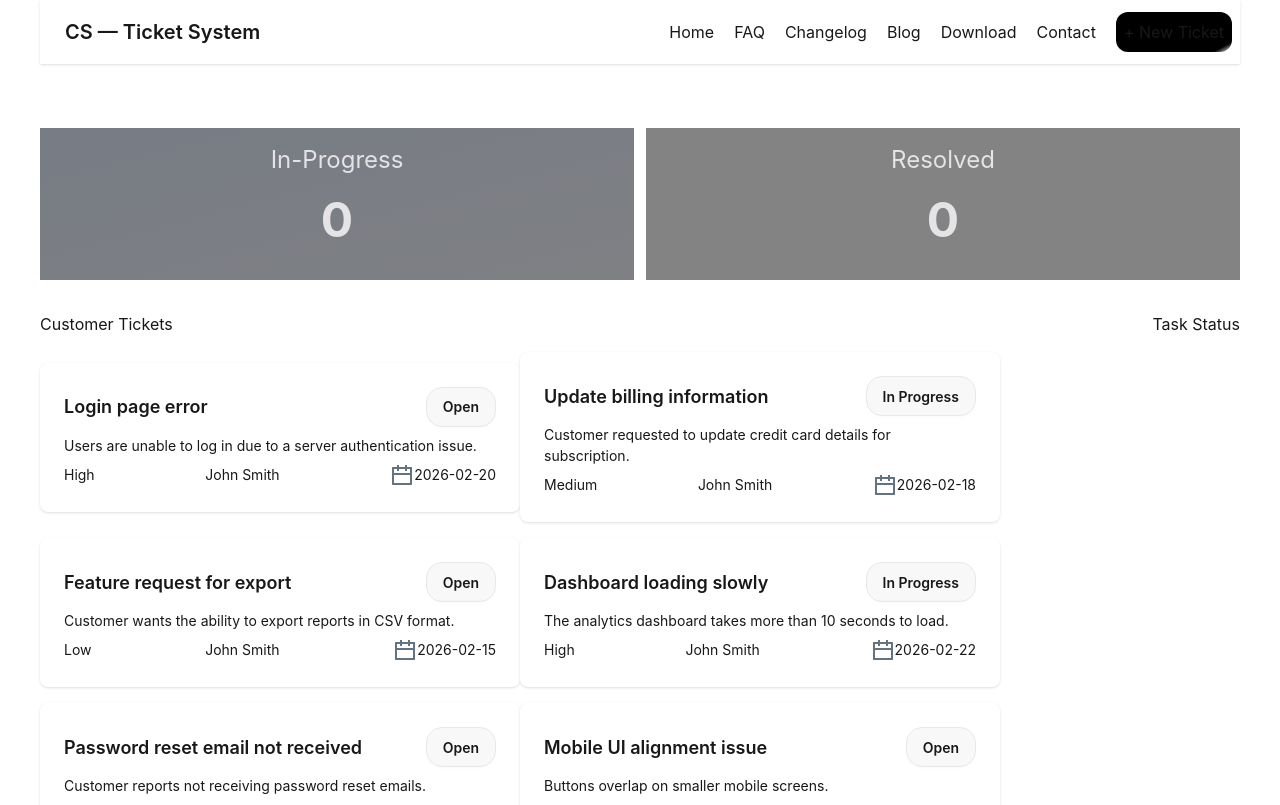
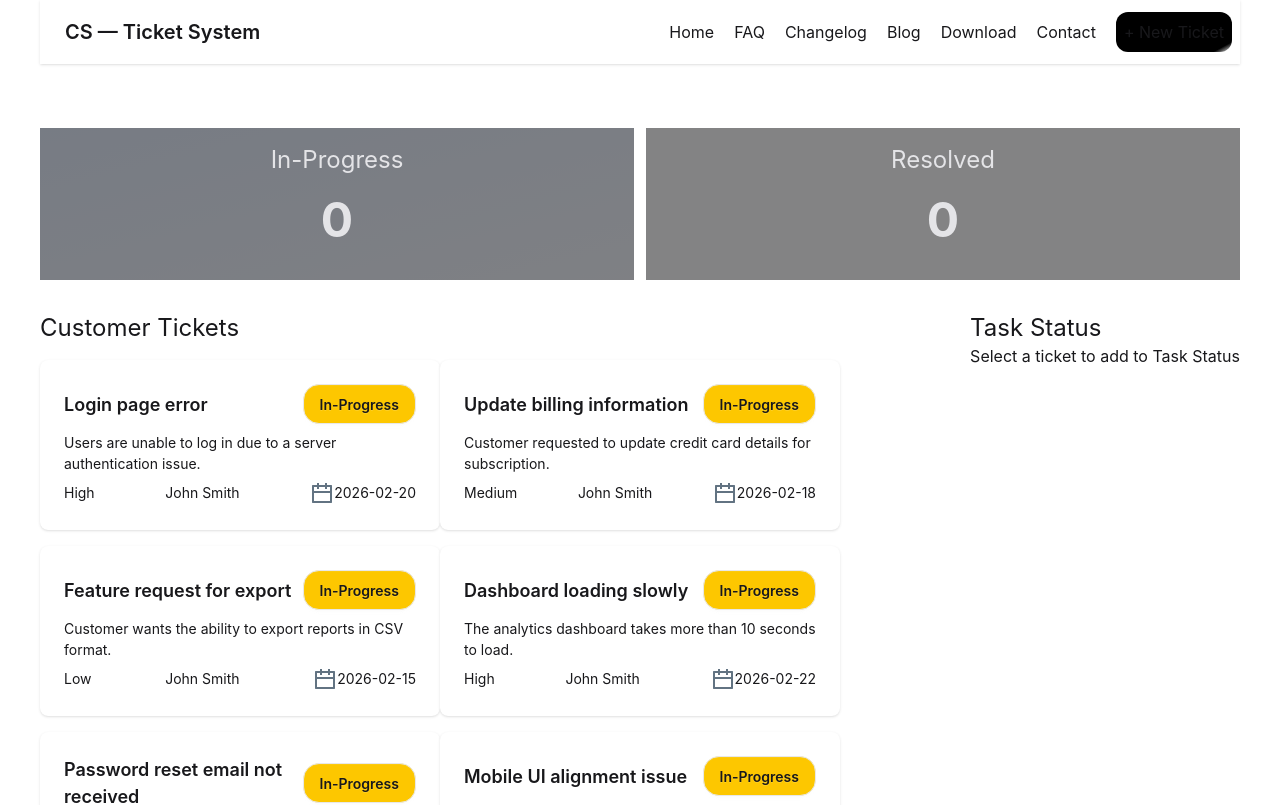
Before and after one commit to shamsuzzamanshams/my-ticket, a React (Vite) app: page / in a window 1280 px wide. Shown: the top 805 px of the page. Built offline with nearby package versions, Linux system fonts and the light colour scheme.

Commit message:
complete the task section add card in the task section

```diff
--- a/src/Components/Card/Card.jsx
+++ b/src/Components/Card/Card.jsx
@@ -1,11 +1,17 @@
-import React, { use } from 'react';
+import React, { use, useState } from 'react';
 import Cards from '../Cards/Cards';
 
 
 const Card = ({ cardDatapromise }) => {
 
+
+
 	const card_data = use(cardDatapromise);
-	console.log(card_data);
+	const [selectedTask, setSelectedTask] = useState([]);
+	const handleTask = (card) => {
+		setSelectedTask([...selectedTask, card]);
+	}
+
 
 
 	return (
@@ -15,26 +21,42 @@ const Card = ({ cardDatapromise }) => {
 
 
 
-		<div className='flex max-w-[1200px] mx-auto justify-between mt-8'>
+		<div className='flex max-w-[1200px] mx-auto justify-between mt-8 gap-8'>
 
 			<div>
-				<h3>Customer Tickets</h3>
+				<h1 className='text-2xl'>Customer Tickets</h1>
 
 				<div className='grid grid-cols-1 md:grid-cols-2'>
 
 					{
 						card_data.map(allCard =>
-							<button>
-								<Cards cardDatapromise={cardDatapromise}
-									allCard={allCard}
-								></Cards>
-							</button>
+							<Cards card_data={card_data}
+								allCard={allCard}
+								handleTask={handleTask}
+							></Cards>
 						)
 					}
 				</div>
 			</div>
 			<div>
-				<h1>Task Status</h1>
+				<h1 className='text-2xl'>Task Status</h1>
+				{
+					selectedTask.length === 0 ? (
+						<p>Select a ticket to add to Task Status</p>
+					) : (
+						selectedTask.map((task, index) => (
+							<div key={index} className="card w-[400px] bg-base-100 card-xs shadow-sm">
+								<div className="card-body">
+									<h2 className='font-semibold text-2xl text-left'>{task.title}</h2>
+
+									<div className="btn bg-green-500 mt-2">
+										<button className="">Complete</button>
+									</div>
+								</div>
+							</div>
+						))
+					)
+				}
 			</div>
 		</div>
 	);
--- a/src/Components/Cards/Cards.jsx
+++ b/src/Components/Cards/Cards.jsx
@@ -1,16 +1,25 @@
-import React from 'react';
+import React, { useState } from 'react';
 import calander from '../../assets/ri_calendar_line.png'
 
-const Cards = ({ allCard }) => {
+const Cards = ({ allCard, handleTask }) => {
+	const [isSelected, setIsSelected] = useState(false);
+	const handleSelect = (card) => {
+		setIsSelected(true);
+
+
+
+		console.log(card);
+	}
 	return (
 
 
 		<div className='mt-4'>
-			<div className="card w-120 bg-base-100 card-md shadow-sm">
+			<div className="card w-100 bg-base-100 card-md shadow-sm">
 				<div className="card-body">
 					<div className='flex justify-between items-center'>
 						<h2 className="card-title">{allCard.title}</h2>
-						<button className="btn rounded-2xl">{allCard.status}</button>
+						<button onClick={() => { handleSelect(allCard),handleTask(allCard) }} className={`btn rounded-2xl ${!isSelected ? "bg-yellow-400" : "bg-green-400"}`}>
+							{!isSelected ? "In-Progress" : "Open"}</button>
 					</div>
 
 					<p className='text-left'>{allCard.description}</p>
```
